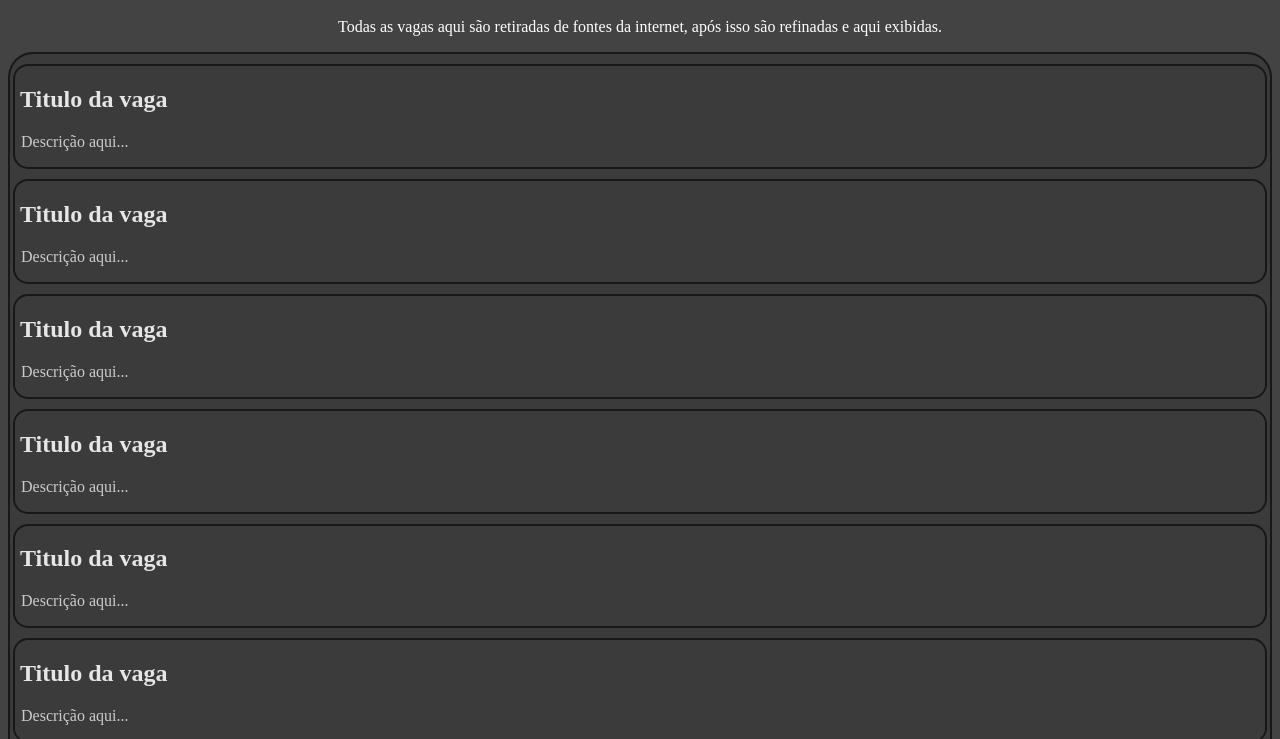
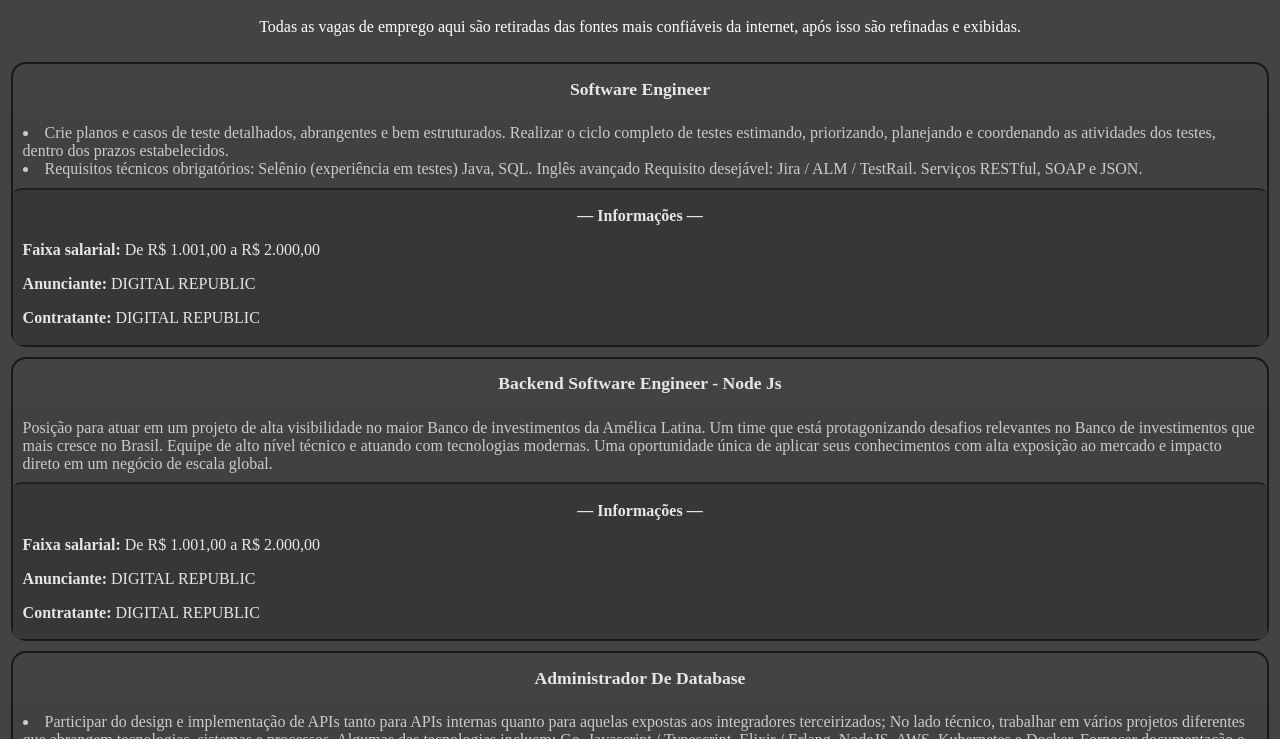
Before and after one commit to LuanRT/SCProjetos, a website: page FinalProject/demowebsite/public/index.html in a window 1280 px wide. Shown: the part 188-927 px from the top of the page. Drawn offline with Linux system fonts and the light colour scheme.

Commit message:
chore: improve design

```diff
--- a/FinalProject/demowebsite/public/index.html
+++ b/FinalProject/demowebsite/public/index.html
@@ -9,9 +9,9 @@
   </head>
   <body>
     <div class="title-ctn">
-      <h1 class="title">Vagas mais recentes</h1>
+      <h1 class="title">Jobs4Devs</h1>
       <p style="text-align: center; color: white;">
-        Todas as vagas aqui são retiradas de fontes da internet, após isso são refinadas e aqui exibidas.
+        Todas as vagas de emprego aqui são retiradas das fontes mais confiáveis da internet, após isso são refinadas e exibidas.
       </p>
     </div>
     <div class="list" id="list"></div>
--- a/FinalProject/demowebsite/public/index.js
+++ b/FinalProject/demowebsite/public/index.js
@@ -3,15 +3,54 @@
 async function start() {
   const list = document.getElementById('list');
 
+  // Temporário! A pagina sera populada dinamicamente, somente para testes de design
+  const empregos = [
+     `<div class="job" id="job">
+        <h2 class="job-title">Software Engineer</h2>
+        <div class="job-desc">
+          <li> Crie planos e casos de teste detalhados, abrangentes e bem estruturados. Realizar o ciclo completo de testes estimando, priorizando, planejando e coordenando as atividades dos testes, dentro dos prazos estabelecidos.</li><li> Requisitos técnicos obrigatórios: Selênio (experiência em testes) Java, SQL. Inglês avançado Requisito desejável: Jira / ALM / TestRail. Serviços RESTful, SOAP e JSON.</li>
+        </div>
+        <div class="metadata">
+         <p class="info"><b>— Informações —</b></p>
+         <p class="mt"><b>Faixa salarial:</b> De R$ 1.001,00 a R$ 2.000,00</p>
+         <p class="mt"><b>Anunciante:</b> DIGITAL REPUBLIC</p>
+         <p class="mt"><b>Contratante:</b> DIGITAL REPUBLIC</p>
+       </div>
+      </div>`,
+      `<div class="job" id="job">
+        <h2 class="job-title">Backend Software Engineer - Node Js</h2>
+        <div class="job-desc">
+        Posição para atuar em um projeto de alta visibilidade no maior Banco de investimentos da Amélica Latina.
+
+        Um time que está protagonizando desafios relevantes no Banco de investimentos que mais cresce no Brasil.
+
+        Equipe de alto nível técnico e atuando com tecnologias modernas.
+
+        Uma oportunidade única de aplicar seus conhecimentos com alta exposição ao mercado e impacto direto em um negócio de escala global.
+        </div>
+       <div class="metadata">
+         <p class="info"><b>— Informações —</b></p>
+         <p class="mt"><b>Faixa salarial:</b> De R$ 1.001,00 a R$ 2.000,00</p>
+         <p class="mt"><b>Anunciante:</b> DIGITAL REPUBLIC</p>
+         <p class="mt"><b>Contratante:</b> DIGITAL REPUBLIC</p>
+       </div>
+       </div>`,
+      `<div class="job" id="job">
+        <h2 class="job-title">Administrador De Database</h2>
+        <div class="job-desc">
+        <li> Participar do design e implementação de APIs tanto para APIs internas quanto para aquelas expostas aos integradores terceirizados; No lado técnico, trabalhar em vários projetos diferentes que abrangem tecnologias, sistemas e processos. Algumas das tecnologias incluem: Go, Javascript / Typescript, Elixir / Erlang, NodeJS, AWS, Kubernetes e Docker. Fornecer documentação e testes cuidadosos e abrangentes para seus recursos antes de enviá-los; Projetar, implementar e melhorar, interativamente, novos serviços e sistemas; Colaborar com outros(as) engenheiros(as) de software, QA e DevOps para garantir uma implantação tranquila, com operação contínua e suporte para software de qualidade; Treinar e orientar outros(as) engenheiros(as) para aumentar suas habilidades e produtividade; Fornecer, ativamente, feedbacks de revisão de código a outros(as) engenheiros(as) de software, levando em consideração tanto o estilo quanto a implementação; Interagir diariamente com diferentes áreas a fim de trazer perspectiva técnica para cada nova funcionalidade, bem como, seu valor agregado ao negócio.</li><li> Vivência em desenvolvimento de software em algumas das seguintes linguagens: GoLang, Javascript / Typescript (React), Ruby, Java / Scala, Python, Erlang / Elixir; Versionamento de códigos e banco de dados; Estar familiarizado(a) com as metodologias ágeis(Scrum ou Kanban). Ter flexibilidade e disposição para lidar com desafios e trazer soluções criativas. </li>
+        </div>
+        <div class="metadata">
+         <p class="info"><b>— Informações —</b></p>
+         <p class="mt"><b>Faixa salarial:</b> De R$ 1.001,00 a R$ 2.000,00</p>
+         <p class="mt"><b>Anunciante:</b> DIGITAL REPUBLIC</p>
+         <p class="mt"><b>Contratante:</b> DIGITAL REPUBLIC</p>
+       </div>
+       </div>`
+  ]
+
   // Codigo somente para testes— temporario! Usaremos WebSocket para popular a pagina dinamicamente
-  for (let i = 0; i < 100; i++) {
-    const html =
-    `<div class="job" id="job">
-        <h2 class="job-title">Titulo da vaga</h2>
-        <p class="job-desc">Descrição aqui...</p>
-      </div>`;
-    list.innerHTML += html;
-  }
+  list.innerHTML += empregos.join('');
 }
 
 start();
--- a/FinalProject/demowebsite/public/style.css
+++ b/FinalProject/demowebsite/public/style.css
@@ -8,38 +8,54 @@
 }
 
 .list {
-  background-color: rgb(59,59,59);
-  border-radius: 25px;
-  border: 2px solid rgb(24,24,24);
   display: flex;
-  margin-top: 10px;
   padding: 5px;
   flex-direction: column;
   align-items: center;
 }
 
 .job {
-  margin-top: 10px;
   border-radius: 15px;
   margin: 5px;
-  border: 2px solid rgb(24,24,24);
+  border: 2px solid rgb(24, 24, 24);
   width: 100%;
 }
 
 .job-title {
-  color: rgb(230,230,230);
-  padding-left: 5px;
+  color: rgb(230, 230, 230);
+  font-size: 1.1em;
+  text-align: center;
 }
 
 .job-desc {
-  color: rgb(203,203,203);
-  padding-left: 6px;
+  color: rgb(203, 203, 203);
+  background-color: rgb(65, 65, 65);
+  padding: 0.6em;
+}
+
+.metadata {
+  flex-direction: row;
+  border-radius: 0.5em;
+  border-top: 2px solid rgb(33, 33, 33);
+  background-color: rgb(55, 55, 55);
+  padding: 0.1em;
+}
+
+.info {
+  color: rgb(230, 230, 230);
+  text-align: center;
+  font-size: 1em;
+}
+
+.mt {
+  color: rgb(230, 230, 230);
+  padding-left: 0.5em;
 }
 
 h1 {
-  color: rgb(230,230,230)
+  color: rgb(230, 230, 230)
 }
 
 body {
-  background-color: rgb(67,67,67)
+  background-color: rgb(67, 67, 67)
 }
```
